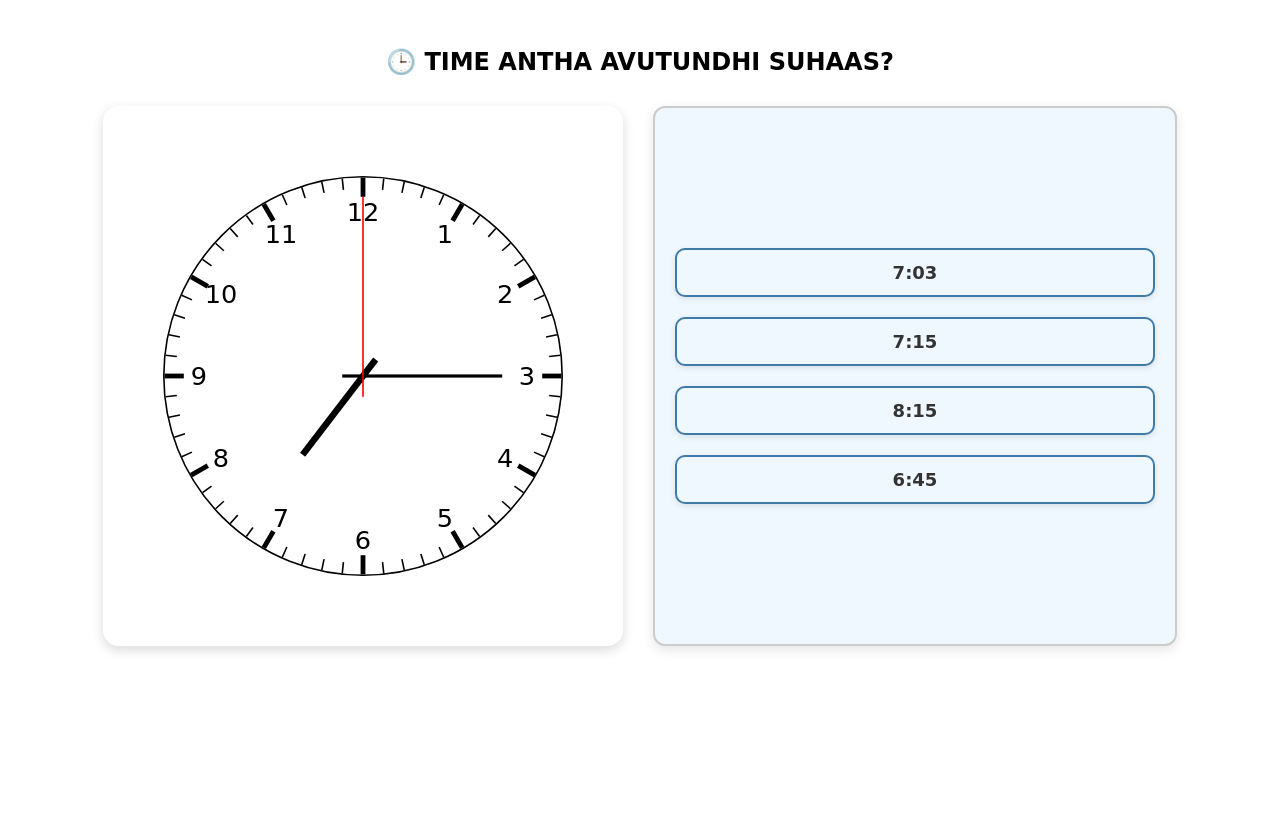
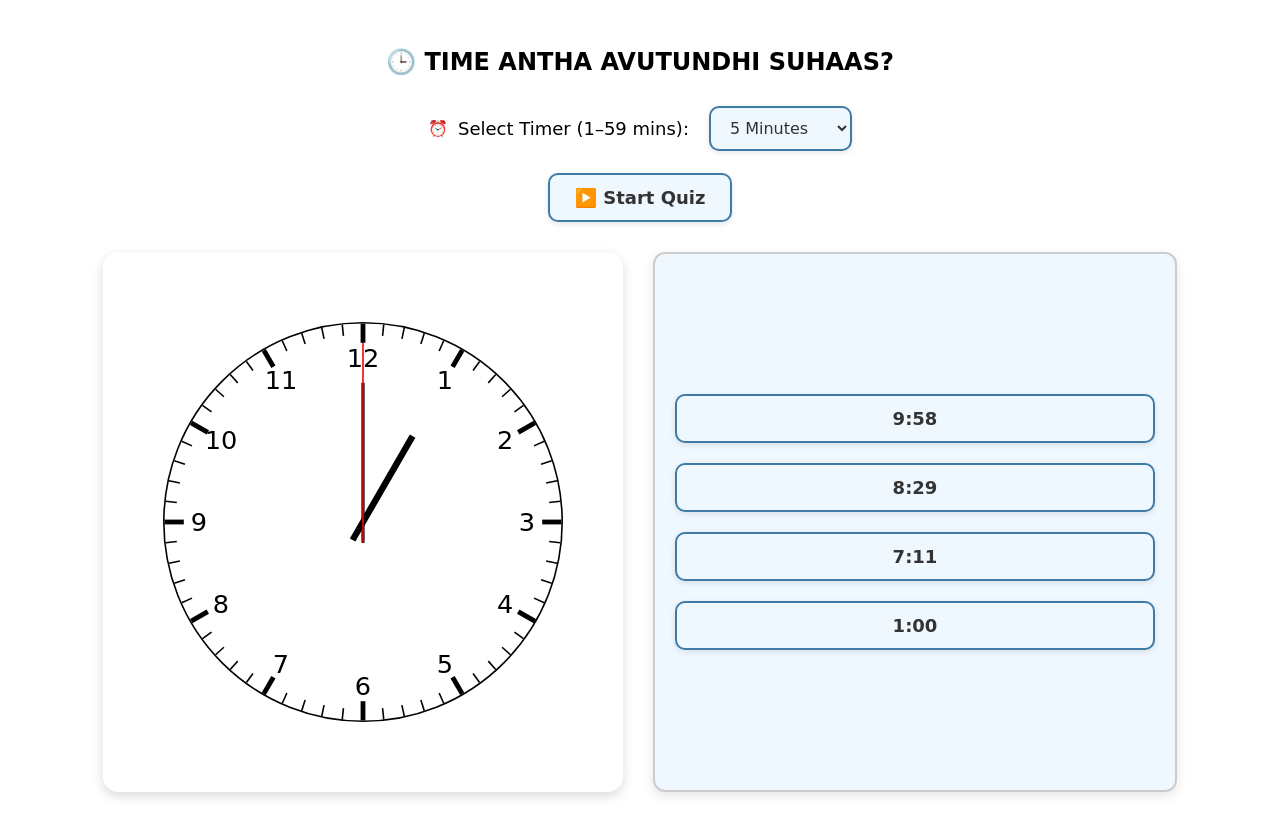
Before and after one commit to suhaasbodala/Suhaasquiz, a React (Create React App) app: page /quiz/clock in a window 1280 px wide. Built offline with nearby package versions, Linux system fonts and the light colour scheme.

Commit message:
new changes in clock

```diff
--- a/src/components/ClockQuiz.css
+++ b/src/components/ClockQuiz.css
@@ -77,29 +77,40 @@
 }
 
 .clock-msg {
-  font-size: 20px;
+  font-size: 22px;
   font-weight: bold;
-  color: #333;
-  margin-top: 20px;
+  color: #004466;
+  margin-top: 10px;
+  background: #e0f7ff;
+  padding: 10px 20px;
+  border-radius: 10px;
+  display: inline-block;
 }
 
-.progress-bar-container {
-  width: 100%;
-  height: 16px;
-  margin: 20px auto;
-  background-color: #eee;
+.clock-container p.clock-msg {
+  font-size: 20px;
+  background-color: #fff9ec;
+  border: 2px dashed #f4c542;
+  margin: 8px auto;
+  padding: 12px;
   border-radius: 12px;
-  overflow: hidden;
-  max-width: 600px;
+  color: #444;
+  width: fit-content;
 }
 
-.progress-bar-fill {
-  height: 100%;
-  background-color: #4caf50;
-  transition: width 0.5s ease-in-out;
+.timer-select {
+  font-family: "Comic Sans MS", sans-serif;
+  font-size: 16px;
+  padding: 10px 15px;
+  border-radius: 10px;
+  border: 2px solid #3e7ba7;
+  background-color: #f0f8ff;
+  color: #333;
+  cursor: pointer;
+  margin-left: 10px;
+  box-shadow: 0 2px 6px rgba(0, 0, 0, 0.1);
 }
 
-/* Responsive */
 @media (max-width: 768px) {
   .quiz-layout {
     flex-direction: column;
--- a/src/components/ClockQuiz.jsx
+++ b/src/components/ClockQuiz.jsx
@@ -1,72 +1,191 @@
-// src/components/ClockQuiz.jsx
-// src/components/ClockQuiz.jsx
-import React, { useState } from "react";
+import React, { useState, useEffect, useRef } from "react";
 import Clock from "react-clock";
-import 'react-clock/dist/Clock.css';
-import './ClockQuiz.css';
-
-const quizData = [
-  { time: new Date(2023, 1, 1, 7, 15), options: ["7:03", "7:15", "8:15", "6:45"], answer: "7:15" },
-  { time: new Date(2023, 1, 1, 10, 5), options: ["10:05", "10:30", "9:45", "10:15"], answer: "10:05" },
-  { time: new Date(2023, 1, 1, 12, 0), options: ["12:12", "1:00", "12:00", "11:59"], answer: "12:00" },
-  { time: new Date(2023, 1, 1, 3, 15), options: ["3:10", "3:15", "3:25", "3:20"], answer: "3:15" },
-  { time: new Date(2023, 1, 1, 6, 45), options: ["6:30", "6:45", "7:00", "6:50"], answer: "6:45" },
-  { time: new Date(2023, 1, 1, 1, 5), options: ["1:00", "1:10", "1:05", "1:15"], answer: "1:05" },
-  { time: new Date(2023, 1, 1, 11, 35), options: ["11:30", "11:25", "11:35", "12:00"], answer: "11:35" },
-  { time: new Date(2023, 1, 1, 9, 20), options: ["9:10", "9:25", "9:30", "9:20"], answer: "9:20" },
-  { time: new Date(2023, 1, 1, 4, 50), options: ["4:45", "4:50", "5:00", "4:55"], answer: "4:50" },
-  { time: new Date(2023, 1, 1, 8, 30), options: ["8:20", "8:30", "8:40", "8:25"], answer: "8:30" }
-];
+import "react-clock/dist/Clock.css";
+import "./ClockQuiz.css";
 
 const sfxRight = new Audio("/sounds/success-1-6297.mp3");
 const sfxWrong = new Audio("/sounds/fail-2-277575.mp3");
 const voiceRight = new Audio("/sounds/very-good.mp3");
 const voiceWrong = new Audio("/sounds/try-again.mp3");
 
+const formatTime = (date) => {
+  let h = date.getHours();
+  if (h === 0) h = 12;
+  if (h > 12) h %= 12;
+  const m = date.getMinutes().toString().padStart(2, "0");
+  return `${h}:${m}`;
+};
+
+const generateRandomTime = (level) => {
+  const hour = Math.floor(Math.random() * 12) + 1;
+  const minute = level === 1
+    ? Math.floor(Math.random() * 12) * 5
+    : Math.floor(Math.random() * 60);
+  return new Date(2023, 1, 1, hour, minute);
+};
+
+const generateOptions = (correctTime) => {
+  const options = new Set([correctTime]);
+  while (options.size < 4) {
+    let h = Math.floor(Math.random() * 12) + 1;
+    let m = Math.floor(Math.random() * 60);
+    options.add(`${h}:${m.toString().padStart(2, "0")}`);
+  }
+  return Array.from(options).sort(() => 0.5 - Math.random());
+};
+
+const generateQuestion = (level) => {
+  const time = generateRandomTime(level);
+  const correct = formatTime(time);
+  const options = generateOptions(correct);
+  return { time, options, answer: correct };
+};
+
 export default function ClockQuiz() {
-  const [index, setIndex] = useState(0);
+  const [level, setLevel] = useState(1); // Default to level 1
+  const [selectedMinutes, setSelectedMinutes] = useState(5);
+  const [duration, setDuration] = useState(null);
+  const [started, setStarted] = useState(false);
+
+  const [question, setQuestion] = useState(generateQuestion(1));
   const [selected, setSelected] = useState("");
   const [msg, setMsg] = useState("");
+  const [timeLeft, setTimeLeft] = useState(0);
+  const [total, setTotal] = useState(0);
+  const [correct, setCorrect] = useState(0);
+  const [wrong, setWrong] = useState(0);
 
-  const current = quizData[index];
+  const timerRef = useRef(null);
+  const minuteOptions = Array.from({ length: 59 }, (_, i) => i + 1);
+
+  useEffect(() => {
+    if (started && timeLeft > 0) {
+      timerRef.current = setInterval(() => {
+        setTimeLeft((prev) => prev - 1);
+      }, 1000);
+    }
+    return () => clearInterval(timerRef.current);
+  }, [started]);
+
+  useEffect(() => {
+    if (timeLeft === 0 && started) {
+      clearInterval(timerRef.current);
+    }
+  }, [timeLeft]);
+
+  const startQuiz = () => {
+    const seconds = selectedMinutes * 60;
+    setDuration(seconds);
+    setTimeLeft(seconds);
+    setStarted(true);
+    setQuestion(generateQuestion(level));
+  };
 
   const handleAnswer = (opt) => {
     setSelected(opt);
-    if (opt === current.answer) {
+    setTotal((t) => t + 1);
+    if (opt === question.answer) {
       sfxRight.play();
       voiceRight.play();
+      setCorrect((c) => c + 1);
       setMsg("✅ Very Good Suhaas!");
       setTimeout(() => {
+        setMsg("");
         setSelected("");
-        setMsg("");
-        setIndex((prev) => (prev + 1) % quizData.length);
+        setQuestion(generateQuestion(level));
       }, 2000);
     } else {
       sfxWrong.play();
       voiceWrong.play();
+      setWrong((w) => w + 1);
       setMsg("❌ Malli try cheyu Suhaas!");
       setTimeout(() => {
+        setMsg("");
         setSelected("");
-        setMsg("");
       }, 3000);
     }
   };
 
+  const resetQuiz = () => {
+    clearInterval(timerRef.current);
+    setStarted(false);
+    setDuration(null);
+    setTimeLeft(0);
+    setTotal(0);
+    setCorrect(0);
+    setWrong(0);
+    setSelected("");
+    setMsg("");
+    setQuestion(generateQuestion(level));
+  };
+
+  const formatTimer = () => {
+    const min = Math.floor(timeLeft / 60).toString().padStart(2, "0");
+    const sec = (timeLeft % 60).toString().padStart(2, "0");
+    return `${min}:${sec}`;
+  };
+
+  if (timeLeft === 0 && started) {
+    return (
+      <div className="clock-container">
+        <h2 className="title">⏰ Time's Up Suhaas!</h2>
+        <p className="clock-msg">📊 Total: {total}</p>
+        <p className="clock-msg">✅ Correct: {correct}</p>
+        <p className="clock-msg">❌ Wrong: {wrong}</p>
+        <button className="opt-btn" onClick={resetQuiz}>🔁 Start Again</button>
+      </div>
+    );
+  }
+
   return (
     <div className="clock-container">
       <h2 className="title">🕒 TIME ANTHA AVUTUNDHI SUHAAS?</h2>
+
+      {!started ? (
+        <div style={{
+  marginBottom: "20px",
+  display: "flex",
+  flexDirection: "column",
+  alignItems: "center",
+  gap: "12px"
+}}>
+  <div style={{ display: "flex", alignItems: "center", gap: "10px" }}>
+    <span role="img" aria-label="alarm">⏰</span>
+    <label style={{ fontSize: "18px" }}>Select Timer (1–59 mins):</label>
+    <select
+      value={selectedMinutes}
+      onChange={(e) => setSelectedMinutes(Number(e.target.value))}
+      className="timer-select"
+    >
+      {minuteOptions.map((min) => (
+        <option key={min} value={min}>
+          {min} Minute{min > 1 ? "s" : ""}
+        </option>
+      ))}
+    </select>
+  </div>
+
+  <button className="opt-btn" onClick={startQuiz}>
+    ▶️ Start Quiz
+  </button>
+</div>
+
+      ) : (
+        <p className="clock-msg">⏳ Time Left: {formatTimer()}</p>
+      )}
+
       <div className="quiz-layout">
         <div className="clock-box">
-          <Clock value={current.time} renderNumbers={true} size={250} />
+          <Clock value={question.time} renderNumbers={true} size={250} />
         </div>
 
         <div className="option-group">
-          {current.options.map((opt, i) => (
+          {question.options.map((opt, i) => (
             <button
               key={i}
               onClick={() => handleAnswer(opt)}
               className={`opt-btn ${selected === opt
-                ? (opt === current.answer ? "correct" : "wrong") : ""}`}
+                ? (opt === question.answer ? "correct" : "wrong") : ""}`}
             >
               {opt}
             </button>
```
